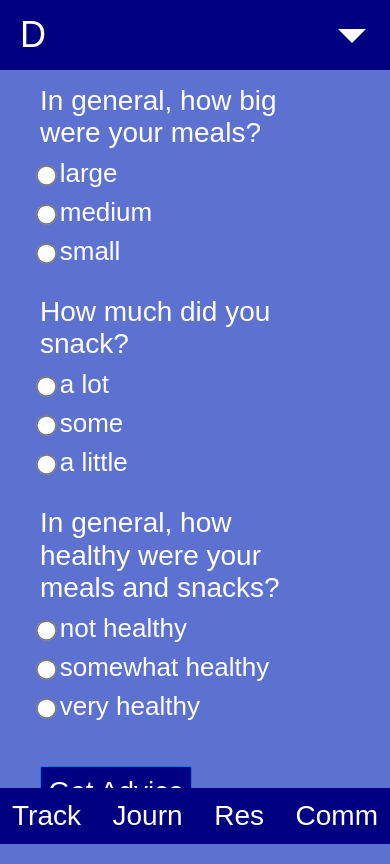
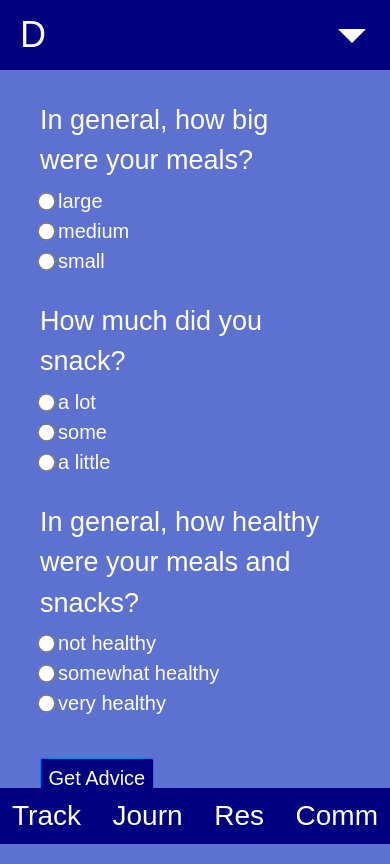
Before and after one commit to stazman/daily-fitness-advisor-frontend, a React (Create React App) app: page /food_advisors/new in a window 390 px wide. Built offline with nearby package versions, Linux system fonts and the light colour scheme; no server answers.

Commit message:
Edits font sizes, spacing in food advisor, new journal entry form breakpoints

```diff
--- a/src/components/food_advisor/FoodAdvisorInput.js
+++ b/src/components/food_advisor/FoodAdvisorInput.js
@@ -11,28 +11,38 @@ import TextStyles from '../styles/TextStyles'
 const MediaQueries = styled.div`
 
   @media ${device.mobileS} {
+    button.btn-submit {
+      font-size: 2rem;
+  }
+
+  @media ${device.mobileS} {
+    div.row.centered-row-form {
+      padding-top: 8rem;
+  }
+
+  @media ${device.tabletS} {
     label.form-label {
-      font-size: 2.7rem;
+      font-size: 2.4rem;
     }
     input[type='radio'] {
       transform: scale(1.4);
     }
     label.form-check-label {
-      font-size: 2.5rem;
+      font-size: 2.2rem;
     }
     button.btn-submit {
-      font-size: 2.7rem;
+      font-size: 2.4rem;
     }
   }
 
-  @media ${device.mobileM} {
+  @media ${device.tabletL} {
     label.form-label {
       font-size: 2.8rem;
-      line-height: 115%;
+      line-height: 130%;
     }
     input[type='radio'] {
-      transform: scale(1.6);
-      top: 30%;
+      transform: scale(1.8);
+      top: 25%;
     }
     label.form-check-label {
       font-size: 2.6rem;
@@ -42,41 +52,25 @@ const MediaQueries = styled.div`
     }
   }
 
-  @media ${device.tabletS} {
+  @media ${device.laptop} {
     label.form-label {
-      font-size: 2.9rem;
-      line-height: 125%;
+      font-size: 3rem;
     }
     input[type='radio'] {
-      transform: scale(1.8);
-    }
-    label.form-check-label {
-      font-size: 2.7rem;
-    }
-    button.btn-submit {
-      font-size: 2.9rem;
-    }
-  }
-
-  @media ${device.tabletL} {
-    label.form-label {
-      font-size: 3.2rem;
-      line-height: 125%;
-    }
-    input[type='radio'] {
-      transform: scale(1.8);
+      transform: scale(2);
+      top: 30%;
     }
     label.form-check-label {
       font-size: 2.8rem;
     }
     button.btn-submit {
-      font-size: 3.2rem;
+      font-size: 3rem;
     }
   }
 
-  @media ${device.laptop} {
+  @media ${device.custLaptopPos3} {
     label.form-label {
-      font-size: 3.4rem;
+      font-size: 3.2rem;
     }
     input[type='radio'] {
       transform: scale(2);
@@ -86,39 +80,7 @@ const MediaQueries = styled.div`
       font-size: 3rem;
     }
     button.btn-submit {
-      font-size: 3.4rem;
-    }
-  }
-
-  @media ${device.laptopL} {
-    label.form-label {
-      font-size: 3.4rem;
-    }
-    input[type='radio'] {
-      transform: scale(2);
-      top: 30%;
-    }
-    label.form-check-label {
-      font-size: 3rem;
-    }
-    button.btn-submit {
-      font-size: 3.6rem;
-    }
-  }
-
-  @media ${device.custLaptopPos3} {
-    label.form-label {
-      font-size: 3.6rem;
-    }
-    input[type='radio'] {
-      transform: scale(2);
-      top: 30%;
-    }
-    label.form-check-label {
       font-size: 3.2rem;
-    }
-    button.btn-submit {
-      font-size: 3.6rem;
     }
   }
 `
--- a/src/components/journal/JournalInput.js
+++ b/src/components/journal/JournalInput.js
@@ -111,7 +111,7 @@ class JournalInput extends Component {
                     <Form.Control
                       as='textarea'
                       type='textarea'
-                      rows='10'
+                      rows='8'
                       cols='110'
                       placeholder='Write a new journal entry here ...'
                       onChange={e => this.handleChange(e)}
```
Also changed, not shown: 1 other file (tests, documents, lock files or other folders).
